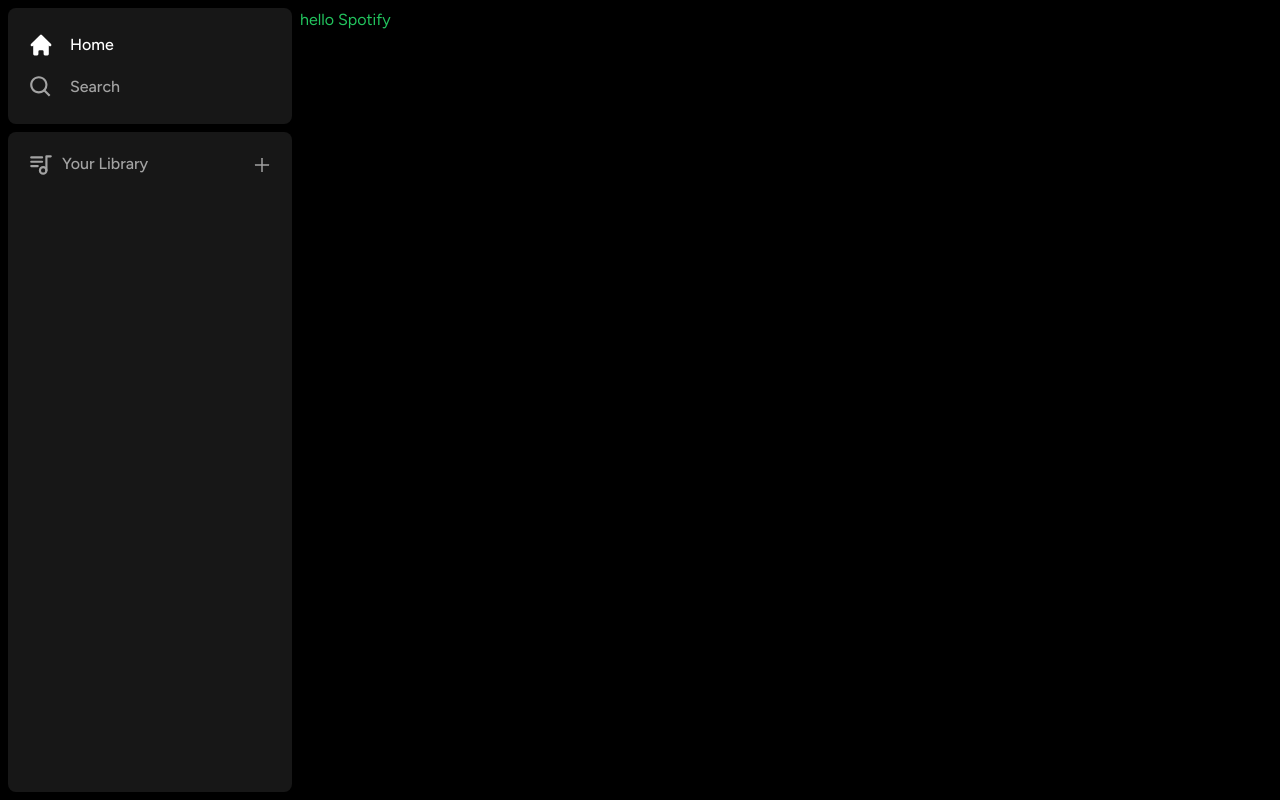
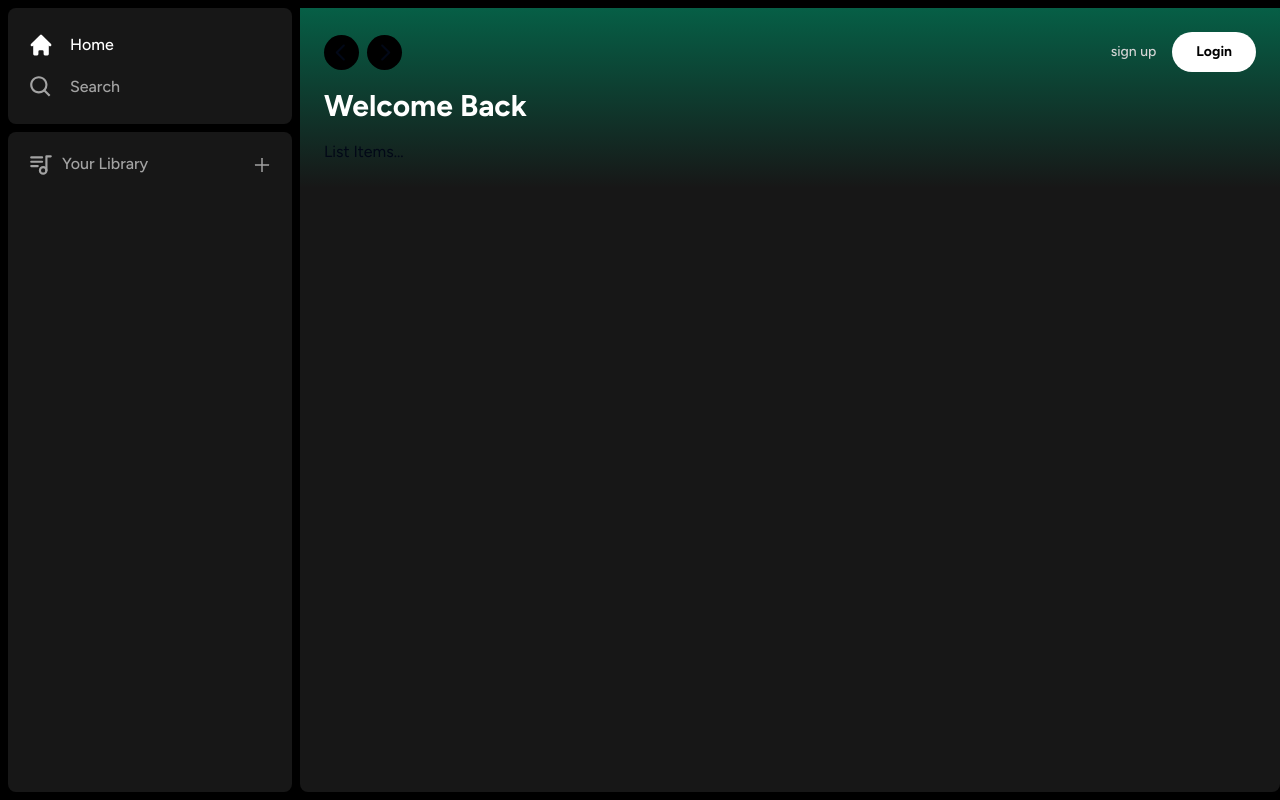
Before and after one commit to Nikeshchaudhary52494/Harmonic, a Next.js app: page / in a window 1280 px wide. Built offline with nearby package versions, Linux system fonts and the light colour scheme.

Commit message:
header added

```diff
--- a/app/(site)/page.tsx
+++ b/app/(site)/page.tsx
@@ -1,7 +1,28 @@
+import Header from "@/components/Header";
+import ListItem from "@/components/ListItem";
+
 export default function Home() {
   return (
-    <div className="text-green-500">
-      hello Spotify
+    <div className="bg-neutral-900 h-full rounded-lg ">
+      <Header>
+        <div className="mt-2">
+          <h1 className="text-3xl  text-white font-bold">
+            Welcome Back
+          </h1>
+          <div className="
+          grid
+          grid-cols-1
+          sm:grid-cols-2
+          xl:grid-cols-3
+          2xl:grid-cols-4
+          gap-3
+          mt-4
+          ">
+            <ListItem />
+          </div>
+        </div>
+      </Header>
+
     </div>
   );
 }
--- a/app/globals.css
+++ b/app/globals.css
@@ -1,6 +1,7 @@
 @tailwind base;
 @tailwind components;
 @tailwind utilities;
+
 
 html,
 body,
@@ -9,3 +10,77 @@
   background-color: black;
   color-scheme: dark;
 }
+
+@layer base {
+  :root {
+    --background: 0 0% 100%;
+    --foreground: 222.2 84% 4.9%;
+
+    --card: 0 0% 100%;
+    --card-foreground: 222.2 84% 4.9%;
+
+    --popover: 0 0% 100%;
+    --popover-foreground: 222.2 84% 4.9%;
+
+    --primary: 222.2 47.4% 11.2%;
+    --primary-foreground: 210 40% 98%;
+
+    --secondary: 210 40% 96.1%;
+    --secondary-foreground: 222.2 47.4% 11.2%;
+
+    --muted: 210 40% 96.1%;
+    --muted-foreground: 215.4 16.3% 46.9%;
+
+    --accent: 210 40% 96.1%;
+    --accent-foreground: 222.2 47.4% 11.2%;
+
+    --destructive: 0 84.2% 60.2%;
+    --destructive-foreground: 210 40% 98%;
+
+    --border: 214.3 31.8% 91.4%;
+    --input: 214.3 31.8% 91.4%;
+    --ring: 222.2 84% 4.9%;
+
+    --radius: 0.5rem;
+  }
+
+  .dark {
+    --background: 222.2 84% 4.9%;
+    --foreground: 210 40% 98%;
+
+    --card: 222.2 84% 4.9%;
+    --card-foreground: 210 40% 98%;
+
+    --popover: 222.2 84% 4.9%;
+    --popover-foreground: 210 40% 98%;
+
+    --primary: 210 40% 98%;
+    --primary-foreground: 222.2 47.4% 11.2%;
+
+    --secondary: 217.2 32.6% 17.5%;
+    --secondary-foreground: 210 40% 98%;
+
+    --muted: 217.2 32.6% 17.5%;
+    --muted-foreground: 215 20.2% 65.1%;
+
+    --accent: 217.2 32.6% 17.5%;
+    --accent-foreground: 210 40% 98%;
+
+    --destructive: 0 62.8% 30.6%;
+    --destructive-foreground: 210 40% 98%;
+
+    --border: 217.2 32.6% 17.5%;
+    --input: 217.2 32.6% 17.5%;
+    --ring: 212.7 26.8% 83.9%;
+  }
+}
+
+@layer base {
+  * {
+    @apply border-border;
+  }
+
+  body {
+    @apply bg-background text-foreground;
+  }
+}
--- /dev/null
+++ b/components/Header.tsx
@@ -0,0 +1,65 @@
+"use client"
+
+import { useRouter } from "next/navigation"
+import { BiSearch } from "react-icons/bi"
+import { HiHome } from "react-icons/hi"
+import { RxCaretLeft, RxCaretRight } from "react-icons/rx"
+import { twMerge } from "tailwind-merge"
+import { Button } from "./ui/button"
+
+type HeaderProps = {
+    children: React.ReactNode,
+    className?: string
+}
+const Header: React.FC<HeaderProps> = ({
+    children,
+    className
+}) => {
+
+    const router = useRouter();
+
+    const handleLogout = () => {
+        // handle logout
+    }
+
+    return (
+        <div className={twMerge("bg-gradient-to-b from-emerald-800 p-6", className)}>
+            <div className="flex justify-between items-center mb-4">
+                <div className="hidden md:flex gap-x-2 items-center">
+                    <button onClick={() => router.back()} className="rounded-full bg-black transition hover:bg-opacity-50">
+                        <RxCaretLeft size={35} />
+                    </button>
+                    <button onClick={() => router.forward()} className="rounded-full bg-black transition hover:bg-opacity-50">
+                        <RxCaretRight size={35} />
+                    </button>
+
+                </div>
+                <div className="flex md:hidden gap-x-2 items-center">
+                    <button onClick={() => router.forward()} className="rounded-full p-2 bg-white transition hover:bg-opacity-50">
+                        <HiHome className="text-black" size={20} />
+                    </button>
+                    <button onClick={() => router.forward()} className="rounded-full p-2 bg-white transition hover:bg-opacity-50">
+                        <BiSearch className="text-black" size={20} />
+                    </button>
+                </div>
+                <div className="flex justify-between">
+                    <>
+                        <div>
+                            <Button className="bg-transparent text-neutral-300 font-medium" onClick={() => { }}>
+                                sign up
+                            </Button>
+                        </div>
+                        <div>
+                            <Button className="bg-white px-6 py-2 rounded-full text-black font-bold" onClick={() => { }}>
+                                Login
+                            </Button>
+                        </div>
+                    </>
+                </div>
+            </div>
+            {children}
+        </div>
+    )
+}
+
+export default Header
--- /dev/null
+++ b/components/ListItem.tsx
@@ -0,0 +1,21 @@
+"use client"
+
+type ListItemProps = {
+    image: string,
+    name: string,
+    href: string
+}
+
+const ListItem: React.FC<ListItemProps> = ({
+    name,
+    image,
+    href
+}) => {
+    return (
+        <div>
+            List Items...
+        </div>
+    )
+}
+
+export default ListItem
--- /dev/null
+++ b/components/ui/button.tsx
@@ -0,0 +1,56 @@
+import * as React from "react"
+import { Slot } from "@radix-ui/react-slot"
+import { cva, type VariantProps } from "class-variance-authority"
+
+import { cn } from "@/lib/utils"
+
+const buttonVariants = cva(
+  "inline-flex items-center justify-center whitespace-nowrap rounded-md text-sm font-medium ring-offset-background transition-colors focus-visible:outline-none focus-visible:ring-2 focus-visible:ring-ring focus-visible:ring-offset-2 disabled:pointer-events-none disabled:opacity-50",
+  {
+    variants: {
+      variant: {
+        default: "bg-primary text-primary-foreground hover:bg-primary/90",
+        destructive:
+          "bg-destructive text-destructive-foreground hover:bg-destructive/90",
+        outline:
+          "border border-input bg-background hover:bg-accent hover:text-accent-foreground",
+        secondary:
+          "bg-secondary text-secondary-foreground hover:bg-secondary/80",
+        ghost: "hover:bg-accent hover:text-accent-foreground",
+        link: "text-primary underline-offset-4 hover:underline",
+      },
+      size: {
+        default: "h-10 px-4 py-2",
+        sm: "h-9 rounded-md px-3",
+        lg: "h-11 rounded-md px-8",
+        icon: "h-10 w-10",
+      },
+    },
+    defaultVariants: {
+      variant: "default",
+      size: "default",
+    },
+  }
+)
+
+export interface ButtonProps
+  extends React.ButtonHTMLAttributes<HTMLButtonElement>,
+    VariantProps<typeof buttonVariants> {
+  asChild?: boolean
+}
+
+const Button = React.forwardRef<HTMLButtonElement, ButtonProps>(
+  ({ className, variant, size, asChild = false, ...props }, ref) => {
+    const Comp = asChild ? Slot : "button"
+    return (
+      <Comp
+        className={cn(buttonVariants({ variant, size, className }))}
+        ref={ref}
+        {...props}
+      />
+    )
+  }
+)
+Button.displayName = "Button"
+
+export { Button, buttonVariants }
--- /dev/null
+++ b/lib/utils.ts
@@ -0,0 +1,6 @@
+import { type ClassValue, clsx } from "clsx"
+import { twMerge } from "tailwind-merge"
+
+export function cn(...inputs: ClassValue[]) {
+  return twMerge(clsx(inputs))
+}
--- a/tailwind.config.ts
+++ b/tailwind.config.ts
@@ -1,14 +1,80 @@
-import type { Config } from "tailwindcss";
+import type { Config } from "tailwindcss"
 
-const config: Config = {
+const config = {
+  darkMode: ["class"],
   content: [
-    "./pages/**/*.{js,ts,jsx,tsx,mdx}",
-    "./components/**/*.{js,ts,jsx,tsx,mdx}",
-    "./app/**/*.{js,ts,jsx,tsx,mdx}",
-  ],
+    './pages/**/*.{ts,tsx}',
+    './components/**/*.{ts,tsx}',
+    './app/**/*.{ts,tsx}',
+    './src/**/*.{ts,tsx}',
+	],
+  prefix: "",
   theme: {
-    extend: {},
+    container: {
+      center: true,
+      padding: "2rem",
+      screens: {
+        "2xl": "1400px",
+      },
+    },
+    extend: {
+      colors: {
+        border: "hsl(var(--border))",
+        input: "hsl(var(--input))",
+        ring: "hsl(var(--ring))",
+        background: "hsl(var(--background))",
+        foreground: "hsl(var(--foreground))",
+        primary: {
+          DEFAULT: "hsl(var(--primary))",
+          foreground: "hsl(var(--primary-foreground))",
+        },
+        secondary: {
+          DEFAULT: "hsl(var(--secondary))",
+          foreground: "hsl(var(--secondary-foreground))",
+        },
+        destructive: {
+          DEFAULT: "hsl(var(--destructive))",
+          foreground: "hsl(var(--destructive-foreground))",
+        },
+        muted: {
+          DEFAULT: "hsl(var(--muted))",
+          foreground: "hsl(var(--muted-foreground))",
+        },
+        accent: {
+          DEFAULT: "hsl(var(--accent))",
+          foreground: "hsl(var(--accent-foreground))",
+        },
+        popover: {
+          DEFAULT: "hsl(var(--popover))",
+          foreground: "hsl(var(--popover-foreground))",
+        },
+        card: {
+          DEFAULT: "hsl(var(--card))",
+          foreground: "hsl(var(--card-foreground))",
+        },
+      },
+      borderRadius: {
+        lg: "var(--radius)",
+        md: "calc(var(--radius) - 2px)",
+        sm: "calc(var(--radius) - 4px)",
+      },
+      keyframes: {
+        "accordion-down": {
+          from: { height: "0" },
+          to: { height: "var(--radix-accordion-content-height)" },
+        },
+        "accordion-up": {
+          from: { height: "var(--radix-accordion-content-height)" },
+          to: { height: "0" },
+        },
+      },
+      animation: {
+        "accordion-down": "accordion-down 0.2s ease-out",
+        "accordion-up": "accordion-up 0.2s ease-out",
+      },
+    },
   },
-  plugins: [],
-};
-export default config;
+  plugins: [require("tailwindcss-animate")],
+} satisfies Config
+
+export default config
```
Also changed, not shown: package.json (+6 -1 lines), components.json (added), 1 other file (tests, documents, lock files or other folders).
